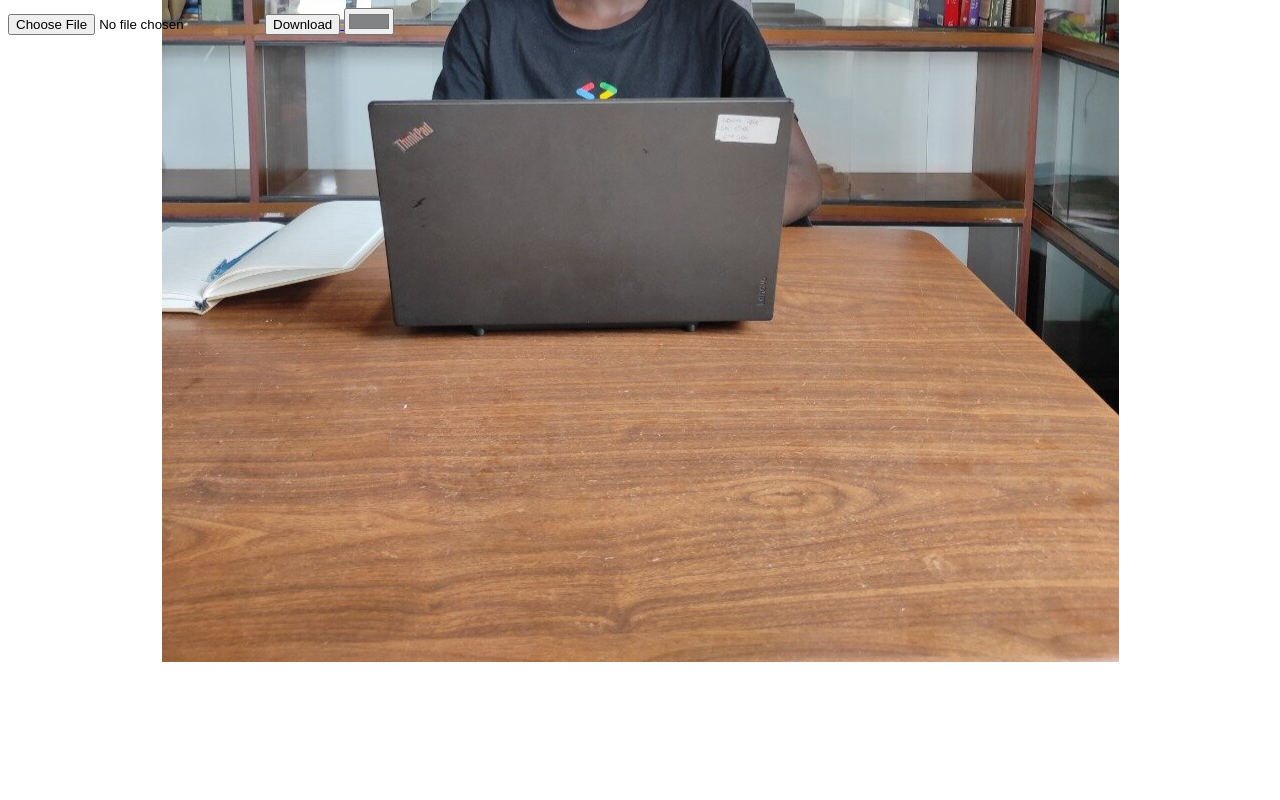
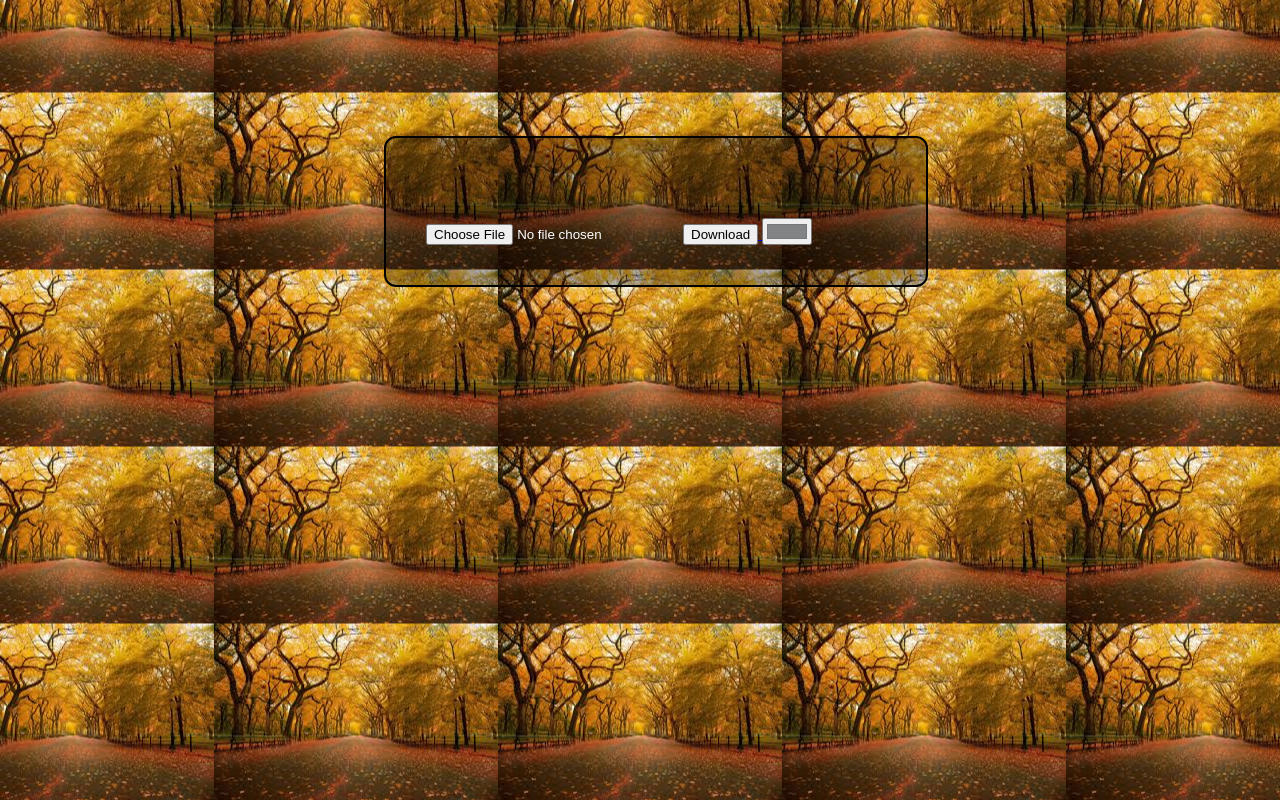
Before and after one commit to timothyAgevi/fileUploaderDownload, a plain HTML site: page index.html in a window 1280 px wide. Drawn offline with Linux system fonts and the light colour scheme.

Commit message:
style on main component

```diff
--- a/styles.css
+++ b/styles.css
@@ -1,5 +1,17 @@
 body{
-    background-image: url(me.jpg);
+    background-image: url(nature.jpeg);
     background-position: center;
-    background-repeat: no-repeat;
+
 }
+.main{
+    position:absolute;
+    top:17%;
+    left:30%;
+    width:460px;
+    border:2px solid #000;
+    padding:40px;
+    background-color: rgba(0,0,0,0.3);
+   color:#fff;
+   border-radius:12px;
+   padding-top: 80px;
+}
```
Also changed, not shown: me.jpg (deleted), nature.jpeg (added).
